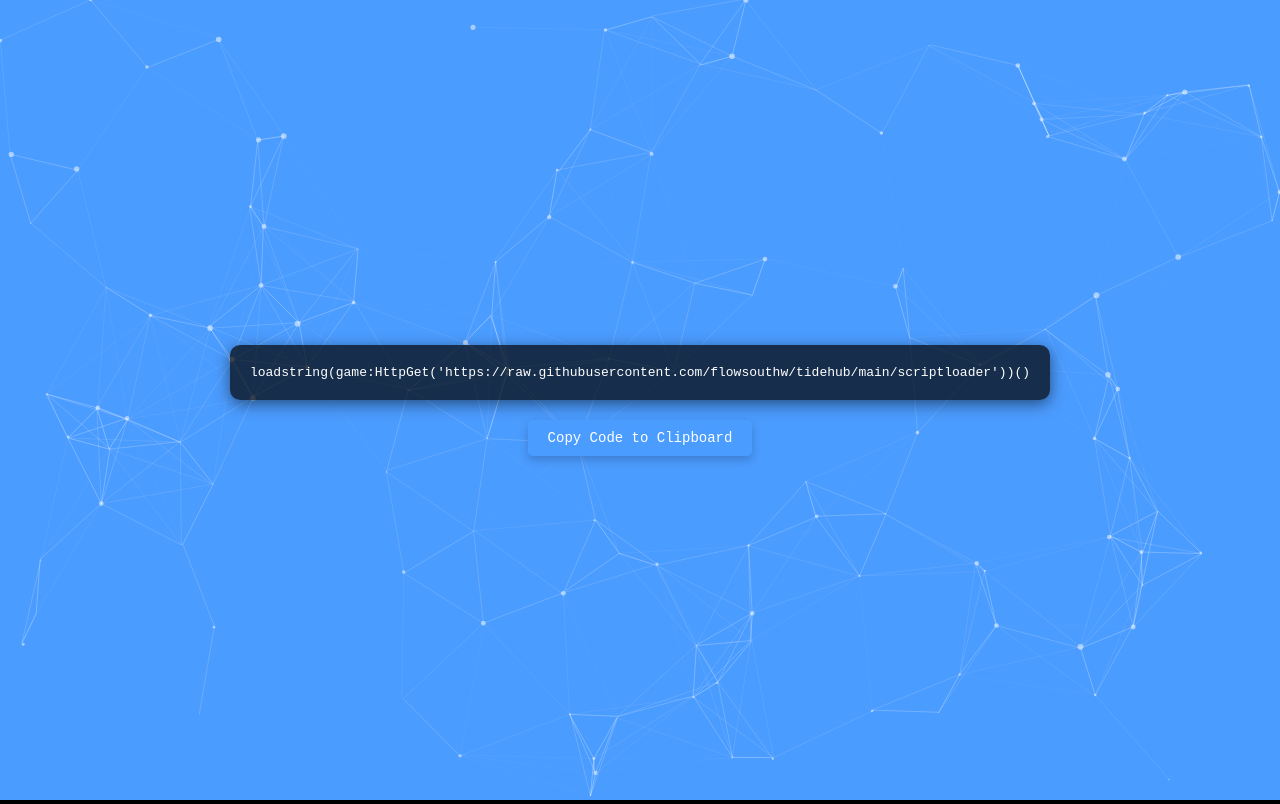
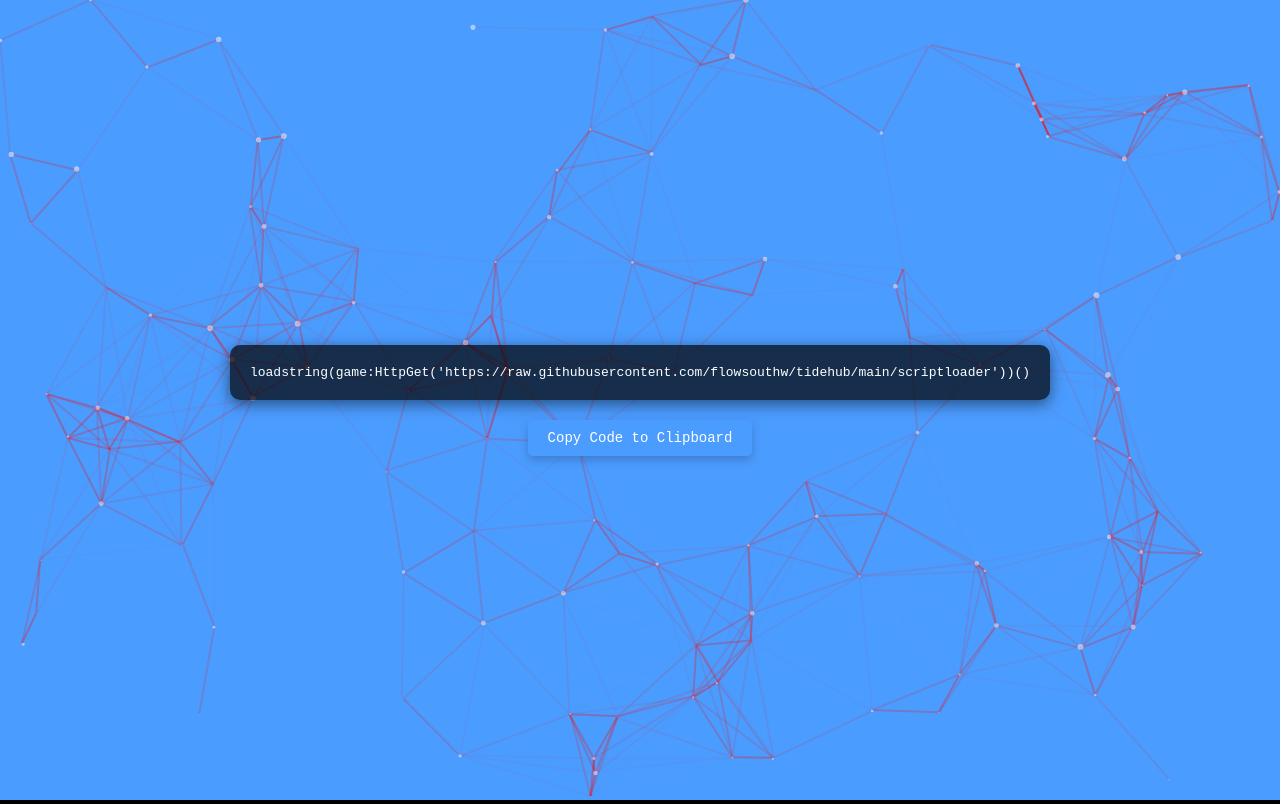
Before and after one commit to betrixgg/betrix.github.io, a plain HTML site: page index.html in a window 1280 px wide. Drawn offline with nearby package versions, Linux system fonts and the light colour scheme; animation ran at ten frames a second.

Commit message:
Update index.html

```diff
--- a/index.html
+++ b/index.html
@@ -125,9 +125,9 @@
                 "line_linked": {
                     "enable": true,
                     "distance": 150,
-                    "color": "#ffffff",
+                    "color": "#ff0000",  // Changed line color to red
                     "opacity": 0.4,
-                    "width": 1
+                    "width": 2  // Increased line width
                 },
                 "move": {
                     "enable": true,
```
